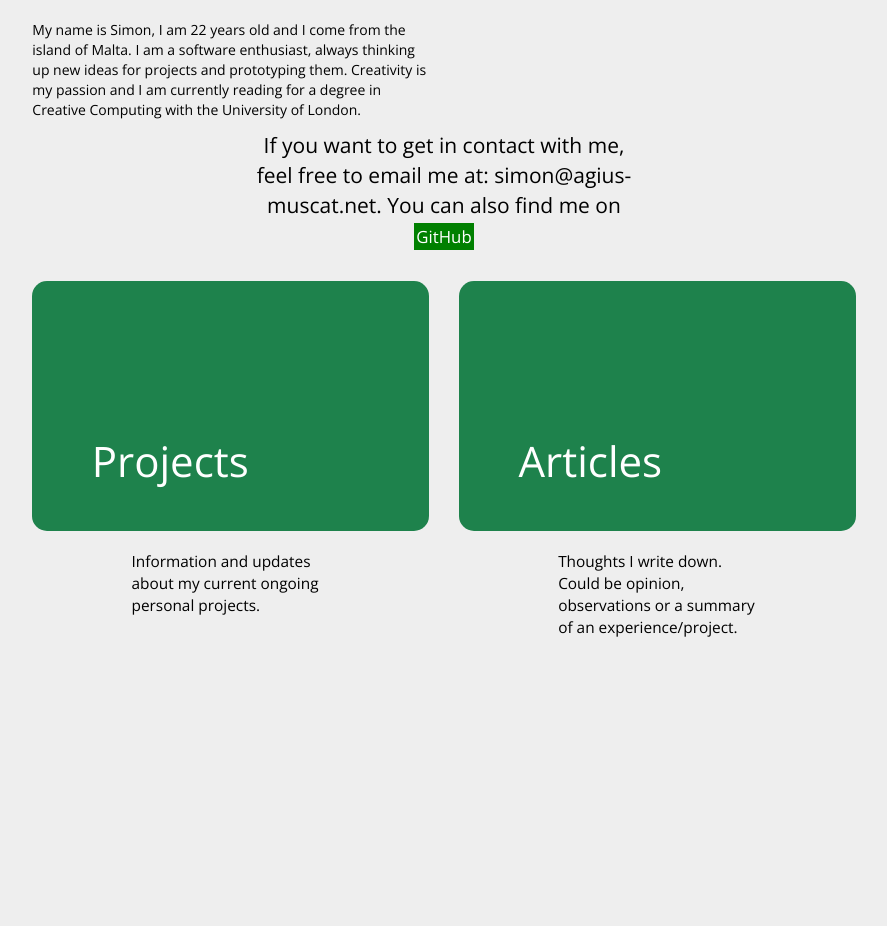
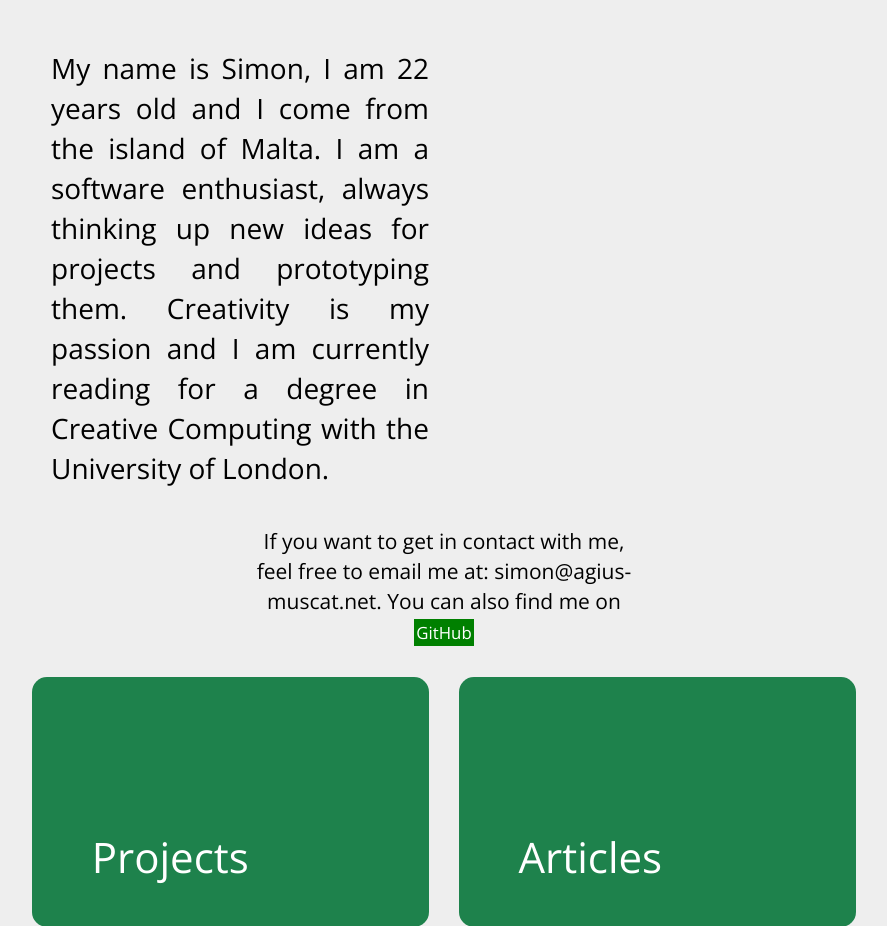
Before and after one commit to purrcat259/digitalcat, a Flask app: page / in a window 1280 px wide. Shown: the part 86-1012 px from the top of the page, without its empty margins (196-1083 px from the left). Before the commit the page ends 723 px from the top, so only its background shows below. Run offline with Flask 2, Linux system fonts and the light colour scheme; some libraries are stand-ins or nearby versions.

Commit message:
Adjusted CSS for rows and about me paragraph

```diff
--- a/static/main.css
+++ b/static/main.css
@@ -10,8 +10,8 @@ html, body {
 	background-color: red;
 }
 
-.pad-one-em {
-  padding: 1em;
+.padded-row {
+  padding: 2em;
 }
 
 /* Navbar */
@@ -78,11 +78,9 @@ a:active {
   padding-top: 2em;
 }
 
-#about-me-para {
-  position: relative;
-  text-align: justify;
-  left: 0%;
-  font-size: 150%;
+#about-me p {
+	font-size: 200%;
+	text-align: justify;
 }
 
 #about-me-image {
```
